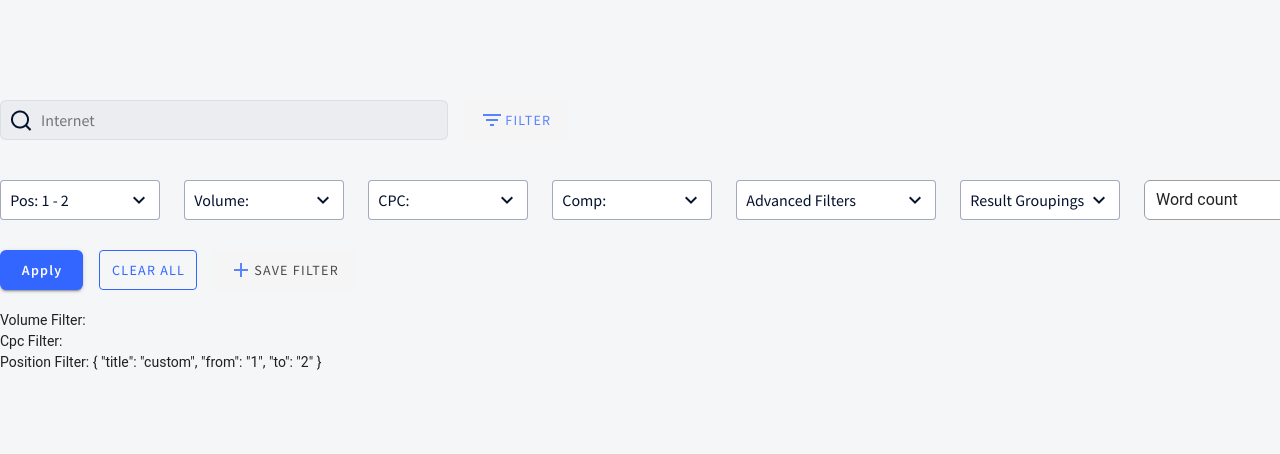
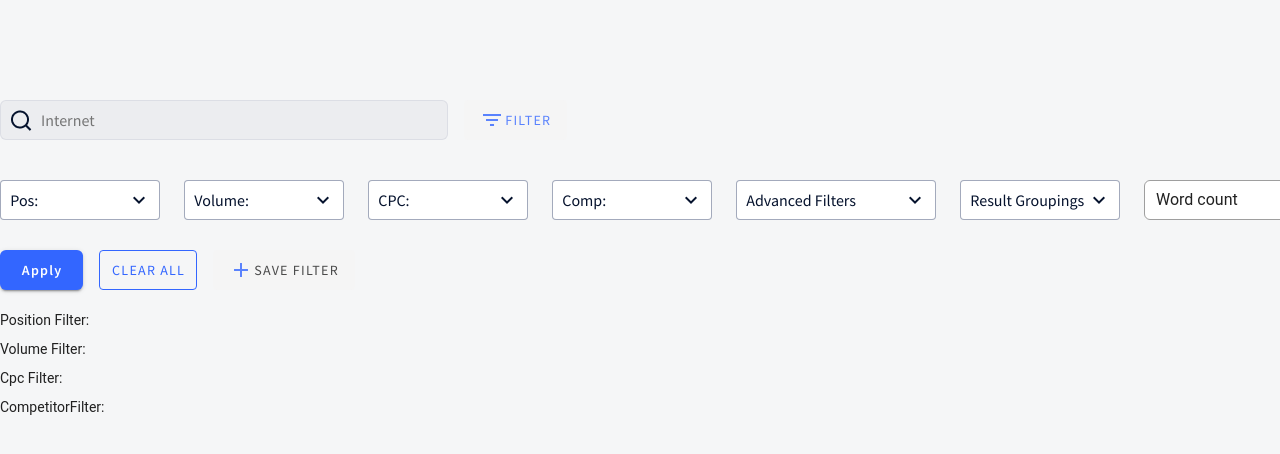
Before and after one commit to MrNedNick/vue-cpanel-filters, a Vue app: page / in a window 1280 px wide. Shown: the top 454 px of the page. Built offline with nearby package versions, Linux system fonts and the light colour scheme.

Commit message:
Start editin other filters

```diff
--- a/src/components/AllFilters.vue
+++ b/src/components/AllFilters.vue
@@ -42,12 +42,19 @@
         </v-btn>
       </div>
       <div class="mt-5 table">
-        <span> Volume Filter: {{ volumeFilter }}</span>
-        <span> Cpc Filter: {{ cpcFilter }}</span>
-        <span> Position Filter: {{ position }}</span>
+        <span class="mb-2">
+          Position Filter:
+          {{
+            position.title === "custom"
+              ? `${position.from} - ${position.to}`
+              : position.title
+          }}
+        </span>
+        <span class="mb-2"> Volume Filter: {{ volumeFilter }}</span>
+        <span class="mb-2"> Cpc Filter: {{ cpcFilter }}</span>
+        <span class="mb-2"> CompetitorFilter: {{ competitorFilter }}</span>
         <!-- <span> Volume Filter: {{ volumeFilter }}</span>
         <span> Cpc Filter: {{ cpcFilter }}</span>
-        <span> CompetitorFilter: {{ competitorFilter }}</span>
         <span> AdvancedFilter: {{ advancedFilter }}</span> -->
       </div>
     </div>
@@ -78,9 +85,9 @@ export default {
   },
   data: () => ({
     position: {
-      title: "custom",
-      from: "1",
-      to: "2",
+      title: "",
+      from: "",
+      to: "",
     },
     isShown: false,
 
```
